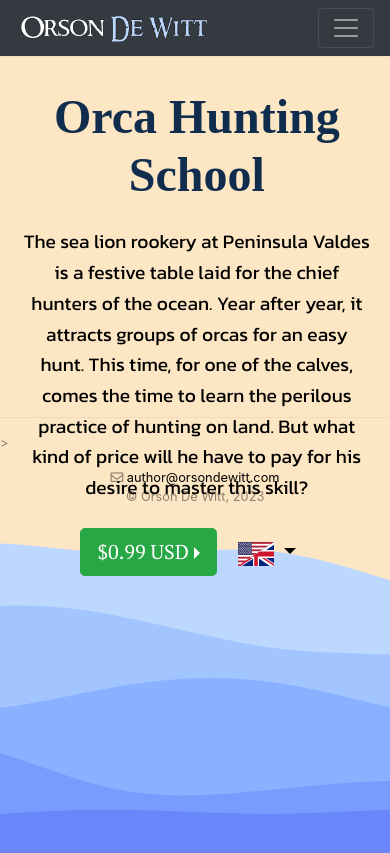
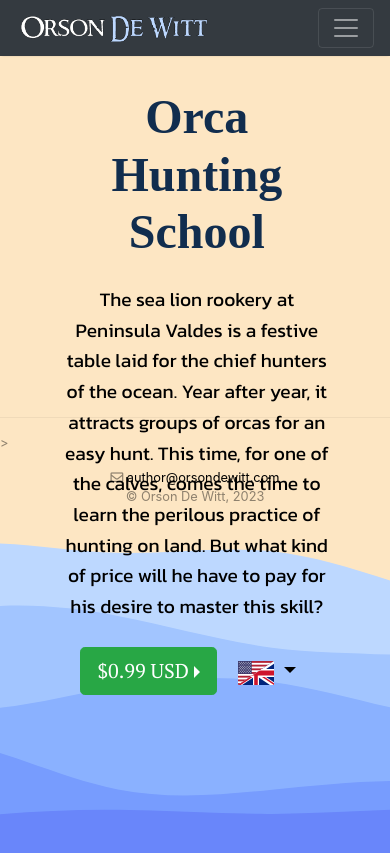
Before and after one commit to OrsonDWitt/OrsonDWitt.github.io, a Jekyll site: the page built from _pages/index.md, in a window 390 px wide. Shown: the top 853 px of the page. Built offline with Jekyll 4.4.1, drawn with Linux system fonts in a browser that asks for light colours; nearby versions of some CDN libraries.

Commit message:
Update screen.css

```diff
--- a/assets/css/screen.css
+++ b/assets/css/screen.css
@@ -484,6 +484,10 @@ blockquote {
         .text-center-sm {
     text-align: center !important;
     }
+    .col-sm-6 {
+        flex: 0 0 80%;
+        max-width: 80%;
+    }
 }
 
 .share,
```
